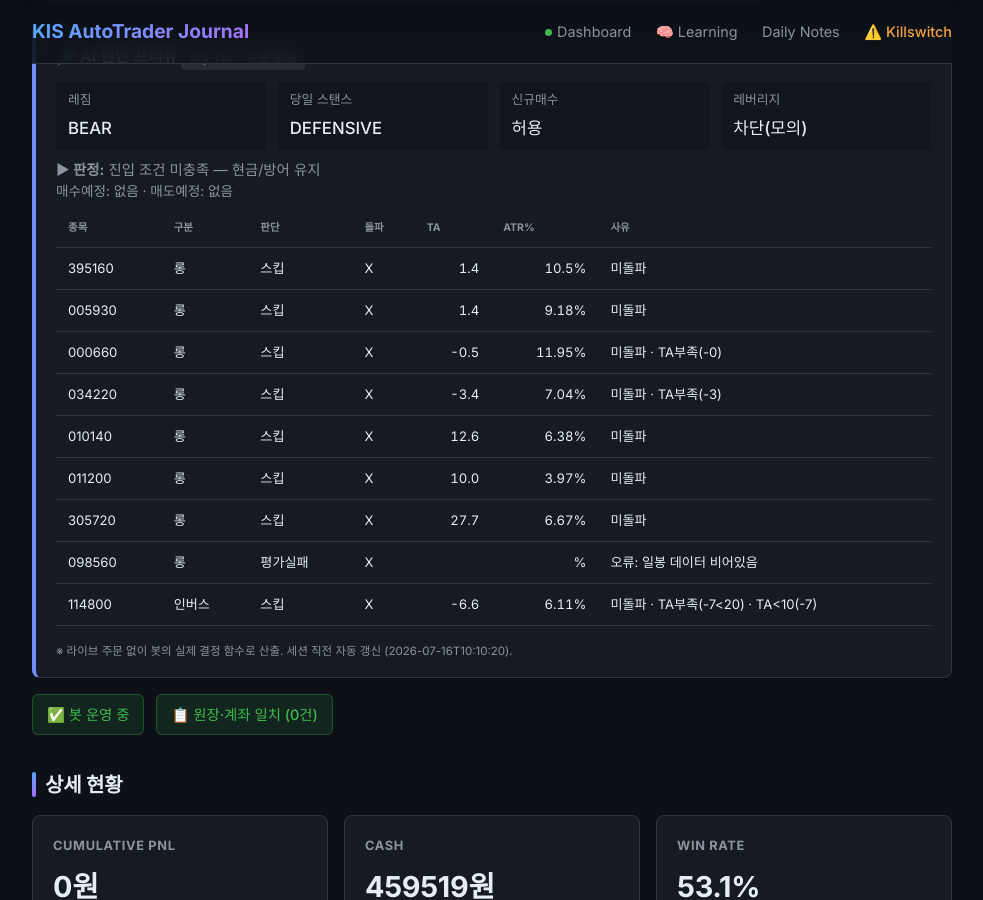
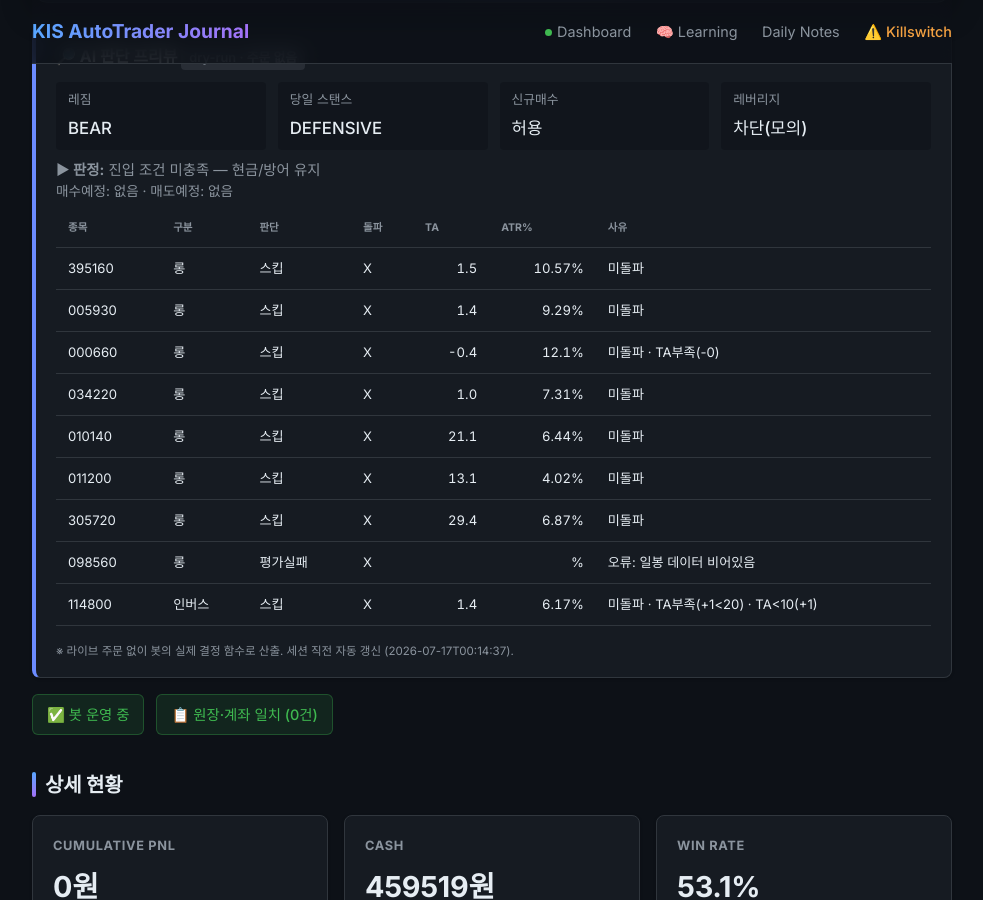
Before and after one commit to BudongJW/kis-trading-journal, a Jekyll site: the page built from index.html, in a window 1280 px wide and 900 px high, scrolled down 351 px. Shown: the whole window, without its empty margins (148-1131 px from the left). Built offline with Jekyll 4.4.1, drawn with Linux system fonts in a browser that asks for light colours; nearby versions of some CDN libraries.

Commit message:
auto: dry-run preview 07-16 15:15Z

```diff
--- a/_data/dry_run.json
+++ b/_data/dry_run.json
@@ -1,5 +1,5 @@
 {
-  "generated_at": "2026-07-16T10:10:20",
+  "generated_at": "2026-07-17T00:14:37",
   "mode": "DRY-RUN (읽기 전용, 주문 없음)",
   "market": {
     "regime": "BEAR",
@@ -26,8 +26,8 @@
       "type": "롱",
       "decision": "스킵",
       "breakout": false,
-      "ta": 1.4,
-      "atr_pct": 10.5,
+      "ta": 1.5,
+      "atr_pct": 10.57,
       "fee_gate_ok": true,
       "why_skip": "미돌파"
     },
@@ -37,7 +37,7 @@
       "decision": "스킵",
       "breakout": false,
       "ta": 1.4,
-      "atr_pct": 9.18,
+      "atr_pct": 9.29,
       "fee_gate_ok": true,
       "why_skip": "미돌파"
     },
@@ -46,8 +46,8 @@
       "type": "롱",
       "decision": "스킵",
       "breakout": false,
-      "ta": -0.5,
-      "atr_pct": 11.95,
+      "ta": -0.4,
+      "atr_pct": 12.1,
       "fee_gate_ok": true,
       "why_skip": "미돌파 · TA부족(-0)"
     },
@@ -56,18 +56,18 @@
       "type": "롱",
       "decision": "스킵",
       "breakout": false,
-      "ta": -3.4,
-      "atr_pct": 7.04,
+      "ta": 1.0,
+      "atr_pct": 7.31,
       "fee_gate_ok": true,
-      "why_skip": "미돌파 · TA부족(-3)"
+      "why_skip": "미돌파"
     },
     {
       "symbol": "010140",
       "type": "롱",
       "decision": "스킵",
       "breakout": false,
-      "ta": 12.6,
-      "atr_pct": 6.38,
+      "ta": 21.1,
+      "atr_pct": 6.44,
       "fee_gate_ok": true,
       "why_skip": "미돌파"
     },
@@ -76,8 +76,8 @@
       "type": "롱",
       "decision": "스킵",
       "breakout": false,
-      "ta": 10.0,
-      "atr_pct": 3.97,
+      "ta": 13.1,
+      "atr_pct": 4.02,
       "fee_gate_ok": true,
       "why_skip": "미돌파"
     },
@@ -86,8 +86,8 @@
       "type": "롱",
       "decision": "스킵",
       "breakout": false,
-      "ta": 27.7,
-      "atr_pct": 6.67,
+      "ta": 29.4,
+      "atr_pct": 6.87,
       "fee_gate_ok": true,
       "why_skip": "미돌파"
     },
@@ -103,15 +103,15 @@
       "entry_via": "-",
       "decision": "스킵",
       "breakout": false,
-      "ta": -6.6,
-      "atr_pct": 6.11,
+      "ta": 1.4,
+      "atr_pct": 6.17,
       "fee_gate_ok": true,
-      "why_skip": "미돌파 · TA부족(-7<20) · TA<10(-7)"
+      "why_skip": "미돌파 · TA부족(+1<20) · TA<10(+1)"
     }
   ],
   "gap_recovery": {
     "enabled_live": true,
-    "now_kst": "10:10",
+    "now_kst": "00:15",
     "window": "09:00~09:20",
     "candidates": [
       {
@@ -119,7 +119,7 @@
         "name": "KODEX 미국나스닥100TR",
         "decision": "스킵",
         "gap_open_pct": -7.67,
-        "intraday_pct": -2.77,
+        "intraday_pct": -2.96,
         "in_window": false,
         "reason": "촉발 없음(오버나이트=normal≠aggressive_buy)"
       },
@@ -128,7 +128,7 @@
         "name": "삼성전자",
         "decision": "스킵",
         "gap_open_pct": -5.37,
-        "intraday_pct": -3.02,
+        "intraday_pct": -3.59,
         "in_window": false,
         "reason": "촉발 없음(오버나이트=normal≠aggressive_buy)"
       },
@@ -137,7 +137,7 @@
         "name": "SK하이닉스",
         "decision": "스킵",
         "gap_open_pct": -8.65,
-        "intraday_pct": -2.58,
+        "intraday_pct": -3.15,
         "in_window": false,
         "reason": "촉발 없음(오버나이트=normal≠aggressive_buy)"
       },
@@ -146,7 +146,7 @@
         "name": "LG디스플레이",
         "decision": "스킵",
         "gap_open_pct": 0.0,
-        "intraday_pct": -1.21,
+        "intraday_pct": -2.89,
         "in_window": false,
         "reason": "촉발 없음(오버나이트=normal≠aggressive_buy)"
       },
@@ -155,7 +155,7 @@
         "name": "삼성중공업",
         "decision": "스킵",
         "gap_open_pct": 1.37,
-        "intraday_pct": -1.81,
+        "intraday_pct": 0.68,
         "in_window": false,
         "reason": "촉발 없음(오버나이트=normal≠aggressive_buy)"
       },
@@ -164,7 +164,7 @@
         "name": "HMM",
         "decision": "스킵",
         "gap_open_pct": -0.8,
-        "intraday_pct": 1.55,
+        "intraday_pct": 0.55,
         "in_window": false,
         "reason": "촉발 없음(오버나이트=normal≠aggressive_buy)"
       },
@@ -173,7 +173,7 @@
         "name": "KODEX 2차전지",
         "decision": "스킵",
         "gap_open_pct": -1.08,
-        "intraday_pct": -0.8,
+        "intraday_pct": -1.65,
         "in_window": false,
         "reason": "촉발 없음(오버나이트=normal≠aggressive_buy)"
       },
@@ -190,17 +190,17 @@
   },
   "morning_momentum": {
     "enabled_live": true,
-    "now_kst": "10:10",
+    "now_kst": "00:15",
     "window": "09:00~14:00",
     "up_th": 0.6,
     "down_th": 0.6,
     "benchmark": "069500",
-    "direction": "inverse",
-    "in_window": true,
-    "move_pct": -6.87,
-    "intraday_pct": -2.16,
-    "would_enter": true,
-    "reason": "하락 아침추세 (전일대비 -6.87%, 시가대비 -2.16%)"
+    "direction": "none",
+    "in_window": false,
+    "move_pct": -6.63,
+    "intraday_pct": -1.91,
+    "would_enter": false,
+    "reason": "윈도 밖(00:15∉09:00~14:00)"
   },
   "us_entry_candidates": [
     {
@@ -214,27 +214,27 @@
       "type": "long",
       "decision": "스킵",
       "breakout": false,
-      "ta": -1.7,
-      "atr_pct": 1.22,
-      "why_skip": "미돌파 · TA부족(-2)"
+      "ta": 8.6,
+      "atr_pct": 1.18,
+      "why_skip": "미돌파 · TA부족(+9)"
     },
     {
       "symbol": "XLF",
       "type": "long",
       "decision": "스킵",
       "breakout": false,
-      "ta": -5.9,
-      "atr_pct": 1.31,
-      "why_skip": "미돌파 · TA부족(-6)"
+      "ta": -3.3,
+      "atr_pct": 1.3,
+      "why_skip": "미돌파 · TA부족(-3)"
     },
     {
       "symbol": "SH",
       "type": "inverse",
       "decision": "스킵",
       "breakout": false,
-      "ta": 14.5,
-      "atr_pct": 0.99,
-      "why_skip": "미돌파 · TA부족(+14)"
+      "ta": 3.6,
+      "atr_pct": 0.94,
+      "why_skip": "미돌파 · TA부족(+4)"
     },
     {
       "symbol": "PSQ",
@@ -247,18 +247,18 @@
       "type": "defensive",
       "decision": "스킵",
       "breakout": false,
-      "ta": -2.2,
-      "atr_pct": 0.49,
-      "why_skip": "미돌파 · TA부족(-2) · 수수료게이트"
+      "ta": 12.2,
+      "atr_pct": 0.48,
+      "why_skip": "미돌파 · TA부족(+12) · 수수료게이트"
     },
     {
       "symbol": "SHY",
       "type": "defensive",
       "decision": "스킵",
       "breakout": false,
-      "ta": 18.3,
+      "ta": 12.2,
       "atr_pct": 0.07,
-      "why_skip": "미돌파 · 수수료게이트"
+      "why_skip": "미돌파 · TA부족(+12) · 수수료게이트"
     }
   ],
   "us_summary": {
```
